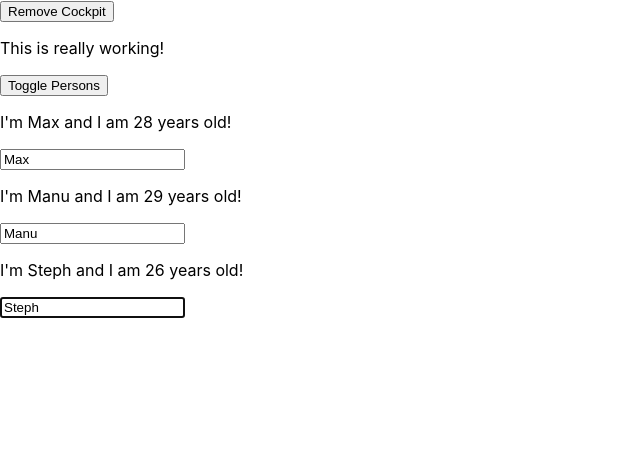
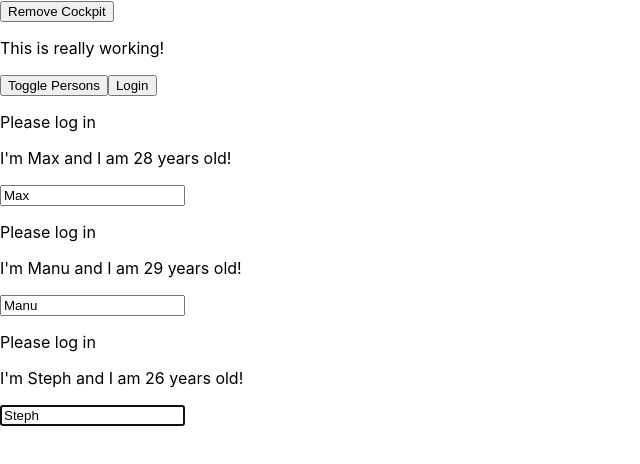
Before and after one commit to micah-rose/burger-builder-rematch, a React app: page / in a window 1280 px wide. Shown: the top 464 px of the page, without its empty margins (0-640 px from the left). Built offline with nearby package versions, Linux system fonts and the light colour scheme.

Commit message:
Added a login button and passed props for it through Persons for Person.

```diff
--- a/src/components/Cockpit/Cockpit.js
+++ b/src/components/Cockpit/Cockpit.js
@@ -46,6 +46,7 @@ const Cockpit = (props) => {
         onClick={props.clicked}>
         Toggle Persons
         </button>
+        <button onClick={props.login}>Login</button>
         </div>
     );
 }
--- a/src/components/Persons/Person/Person.js
+++ b/src/components/Persons/Person/Person.js
@@ -20,6 +20,7 @@ class Person extends Component {
     console.log("PersonJS rendering...");
     return (
              <Aux>
+                 {this.props.isAuth ? <p>Authenticated!</p> : <p>Please log in</p>}
                  <p onClick={this.props.click}>
                    I'm {this.props.name} and I am {this.props.age} years old!</p>
                  <p>{this.props.children}</p>
--- a/src/components/Persons/Persons.js
+++ b/src/components/Persons/Persons.js
@@ -41,7 +41,8 @@ class Persons extends PureComponent {
           name={person.name}
           age={person.age}
           key={person.id}
-          changed={(event) => this.props.changed(event, person.id)}/>
+          changed={(event) => this.props.changed(event, person.id)}
+          isAuth={this.props.isAuthenticated}/>
         }
       );
   }
--- a/src/containers/App.js
+++ b/src/containers/App.js
@@ -20,7 +20,8 @@ state = {
   otherState: "some other value",
   showPersons: false,
   showCockpit: true,
-  changeCounter: 0
+  changeCounter: 0,
+  authenticated: false
 }
 
 static getDerivedStateFromProps(props, state){
@@ -83,6 +84,10 @@ togglePersonsHandler = () => {
 this.setState({showPersons: true})
 }
 
+loginHandler = () => {
+  this.setState({authenticated: true});
+}
+
 deletePersonHandler = (personIndex) => {
   //const persons = this.state.persons.slice();
   const persons = [...this.state.persons]; //using spread operator vs slice
@@ -100,7 +105,9 @@ deletePersonHandler = (personIndex) => {
         <Persons
         persons={this.state.persons}
         clicked={this.deletePersonHandler}
-        changed={this.nameChangedHandler}/>
+        changed={this.nameChangedHandler}
+        isAuthenticated={this.state.authenticated}
+        />
   }
 
   return (
@@ -112,7 +119,8 @@ deletePersonHandler = (personIndex) => {
         <Cockpit
         showPersons={this.state.showPersons}
         clicked = {this.togglePersonsHandler}
-        persons={this.state.persons}/>
+        persons={this.state.persons}
+        login={this.loginHandler}/>
       ) : null}
         {personCards}
     </Aux>
```
